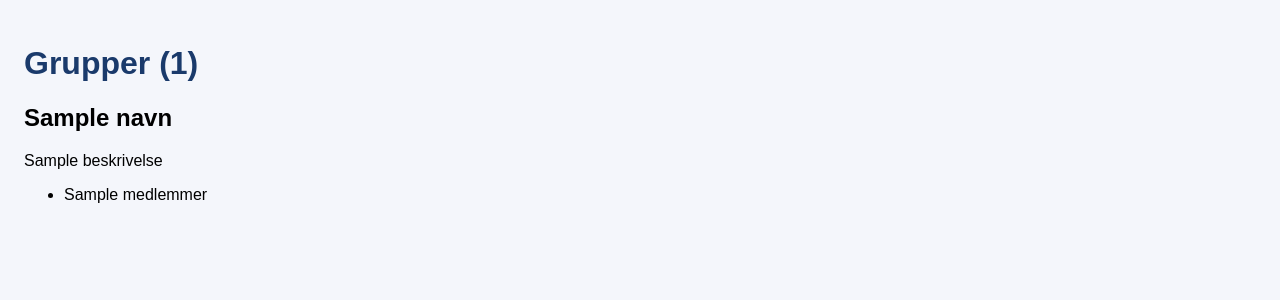
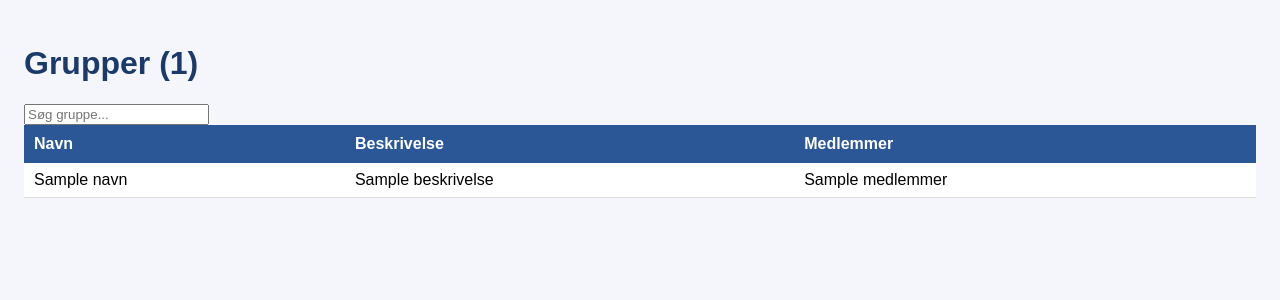
Before and after one commit to Mercantec-GHC/ElitenMK2, a Flask app: template templates/grupper.html in a window 1280 px wide. Shown: the part 42-342 px from the top of the page. Run offline with Flask 3, Linux system fonts and the light colour scheme; the template is opened without the code that fills it: most values are stand-ins (such as "Sample title", 1, 10 or a date in 2020).

Commit message:
Søgefunktion tilføjet

```diff
--- /dev/null
+++ b/static/search.js
@@ -0,0 +1,15 @@
+document.addEventListener('DOMContentLoaded', function () {
+    const input = document.getElementById('search');
+    const tableId = input ? input.dataset.table : null;
+    if (!input || !tableId) return;
+
+    const table = document.getElementById(tableId);
+    if (!table) return;
+
+    input.addEventListener('input', function () {
+        const q = this.value.toLowerCase();
+        table.querySelectorAll('tr:not(:first-child)').forEach(function (row) {
+            row.style.display = row.textContent.toLowerCase().includes(q) ? '' : 'none';
+        });
+    });
+});
--- a/templates/brugere.html
+++ b/templates/brugere.html
@@ -1,7 +1,8 @@
 {% extends 'base.html' %}
 {% block content %}
 <h1>Brugere ({{ users | length }})</h1>
-<table>
+<input type="text" id="search" data-table="bruger-tabel" placeholder="Søg bruger...">
+<table id="bruger-tabel">
   <tr>
     <th>Navn</th>
     <th>Brugernavn</th>
@@ -17,4 +18,5 @@
   </tr>
   {% endfor %}
 </table>
+<script src="{{ url_for('static', filename='search.js') }}"></script>
 {% endblock %}
--- a/templates/grupper.html
+++ b/templates/grupper.html
@@ -1,11 +1,16 @@
 {% extends 'base.html' %}
 {% block content %}
 <h1>Grupper ({{ groups | length }})</h1>
-{% for g in groups %}
-<h2>{{ g.navn }}</h2>
-<p>{{ g.beskrivelse }}</p>
-<ul>
-  {% for m in g.medlemmer %}<li>{{ m }}</li>{% endfor %}
-</ul>
-{% endfor %}
+<input type="text" id="search" data-table="gruppe-tabel" placeholder="Søg gruppe...">
+<table id="gruppe-tabel">
+  <tr><th>Navn</th><th>Beskrivelse</th><th>Medlemmer</th></tr>
+  {% for g in groups %}
+  <tr>
+    <td>{{ g.navn }}</td>
+    <td>{{ g.beskrivelse }}</td>
+    <td>{{ g.medlemmer | join(', ') }}</td>
+  </tr>
+  {% endfor %}
+</table>
+<script src="{{ url_for('static', filename='search.js') }}"></script>
 {% endblock %}
```
